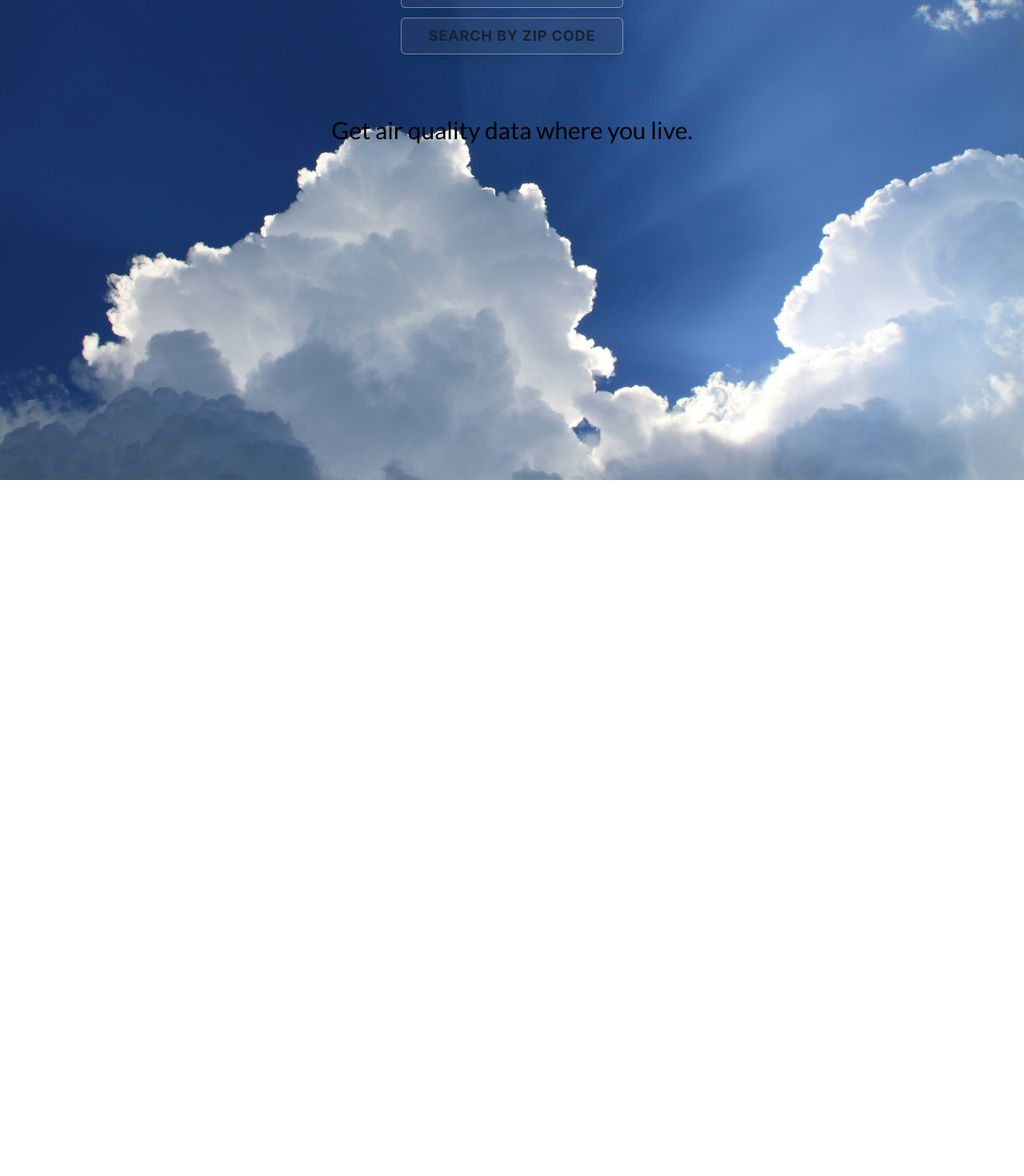
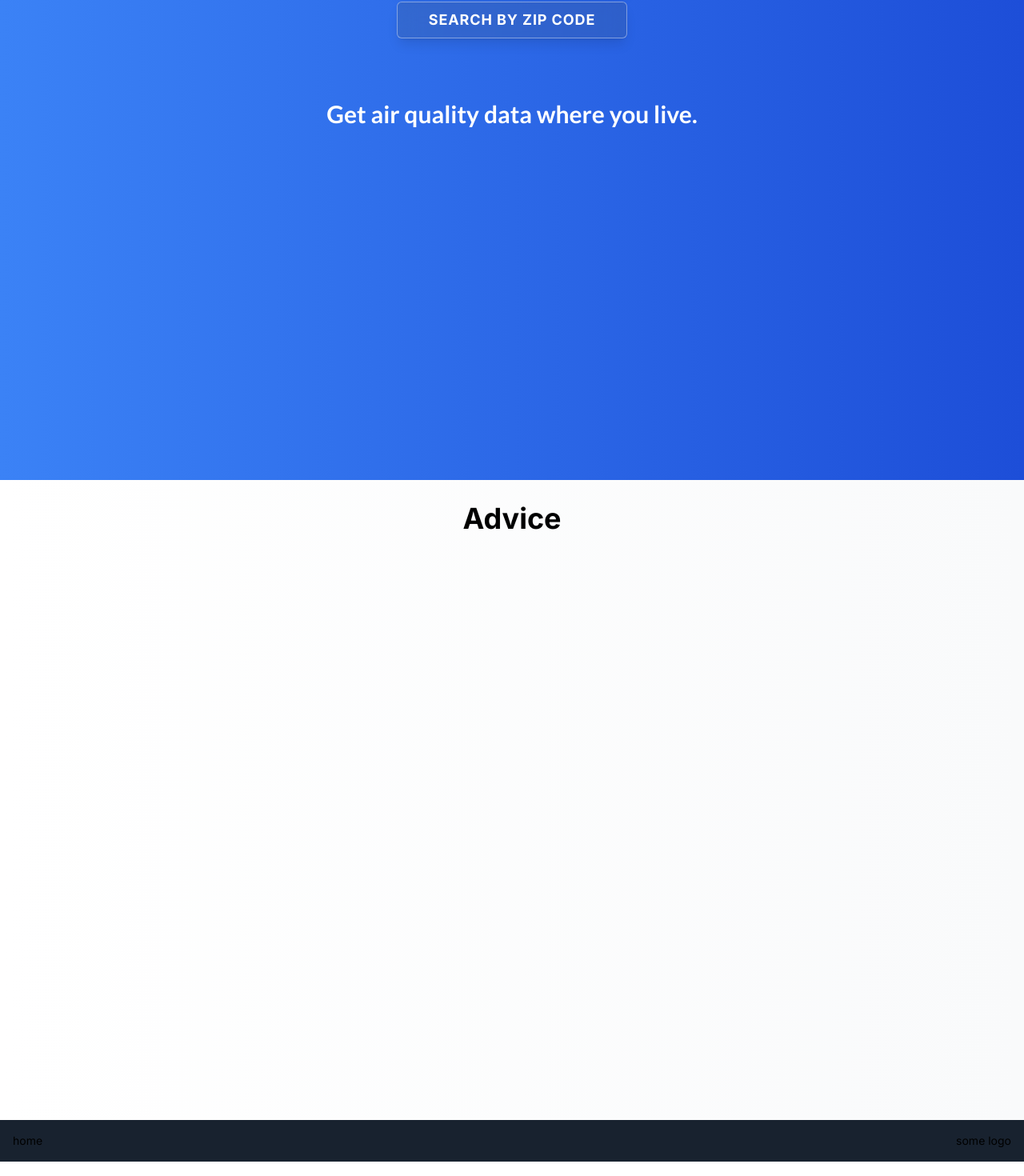
Before and after one commit to Tfauves/AirQualityChecker, a Next.js app: page / in a window 1280 px wide. Shown: the part 200-1670 px from the top of the page at 80% size. Before the commit the page ends 800 px from the top, so only its background shows below. Built offline with nearby package versions, Linux system fonts and the light colour scheme; no server answers.

Commit message:
changed some styles added new component to wrap the form and started on nav

```diff
--- /dev/null
+++ b/app/(components)/AirData.jsx
@@ -0,0 +1,13 @@
+import React from "react";
+import AirDataCard from "./AirDataCard";
+import AirDataForm from "./AirDataForm";
+
+const AirData = () => {
+  return (
+    <div>
+      <AirDataForm />
+    </div>
+  );
+};
+
+export default AirData;
--- a/app/(components)/AirDataForm.jsx
+++ b/app/(components)/AirDataForm.jsx
@@ -62,7 +62,7 @@ const AirDataForm = () => {
             value={formData.zip}
           />
           <button
-            className="btn max-w-screen-sm"
+            className="btn max-w-screen-sm text-white"
             type="submit"
             value="search zip"
           >
--- /dev/null
+++ b/app/(components)/Nav.jsx
@@ -0,0 +1,20 @@
+import Link from "next/link";
+
+const Nav = () => {
+  return (
+    <nav className="flex justify-between bg-nav p-4">
+      <div className="flex items-center space-x-4">
+        <Link href={"/"}>
+          <p>home</p>
+        </Link>
+        {/* <Link href={""}>
+        </Link> */}
+      </div>
+      <div>
+        <p className="text-default-text">some logo</p>
+      </div>
+    </nav>
+  );
+};
+
+export default Nav;
--- a/app/fonts/font.js
+++ b/app/fonts/font.js
@@ -3,7 +3,7 @@ import { Lato, Poppins } from "next/font/google";
 export const latoNormal = Lato({
   subsets: ["latin"],
   display: "swap",
-  weight: "400",
+  weight: "700",
 });
 
 export const poppinsMed = Poppins({
--- a/app/globals.css
+++ b/app/globals.css
@@ -14,6 +14,7 @@
   }
   h2 {
     @apply text-3xl;
+    @apply text-white;
   }
   h3 {
     @apply text-2xl;
--- a/app/layout.js
+++ b/app/layout.js
@@ -1,5 +1,6 @@
 import { Inter } from "next/font/google";
 import "./globals.css";
+import Nav from "./(components)/Nav";
 
 const inter = Inter({ subsets: ["latin"] });
 
@@ -13,6 +14,9 @@ export default function RootLayout({ children }) {
     <html lang="en">
       <body suppressHydrationWarning={true} className={inter.className}>
         {children}
+        <div className="flex flex-col h-screen max-h-screen">
+          <Nav />
+        </div>
       </body>
     </html>
   );
--- a/app/page.js
+++ b/app/page.js
@@ -1,18 +1,19 @@
+import AirData from "./(components)/AirData";
 import AirDataForm from "./(components)/AirDataForm";
 
 export default function Home() {
   return (
-    <div
-      className="h-screen p-5 bg-cover bg-center"
-      style={{
-        backgroundImage: "url('/bgimg.jpg')",
-        backgroundSize: "cover",
-        backgroundPosition: "center",
-      }}
-    >
-      <div>
-        <AirDataForm />
-      </div>
+    <div>
+      <section className="flex flex-col h-screen bg-gradient-to-r from-blue-500 to-blue-700">
+        <div>
+          <AirData />
+        </div>
+      </section>
+      <section className="flex flex-col h-screen bg-gradient-to-r from-white to-gray-50">
+        <div className="flex justify-center mt-7">
+          <h1>Advice</h1>
+        </div>
+      </section>
     </div>
   );
 }
```
